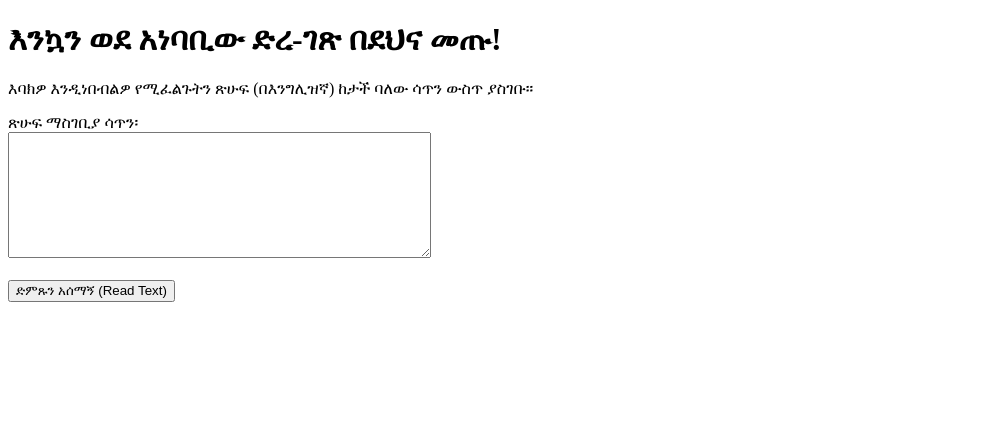
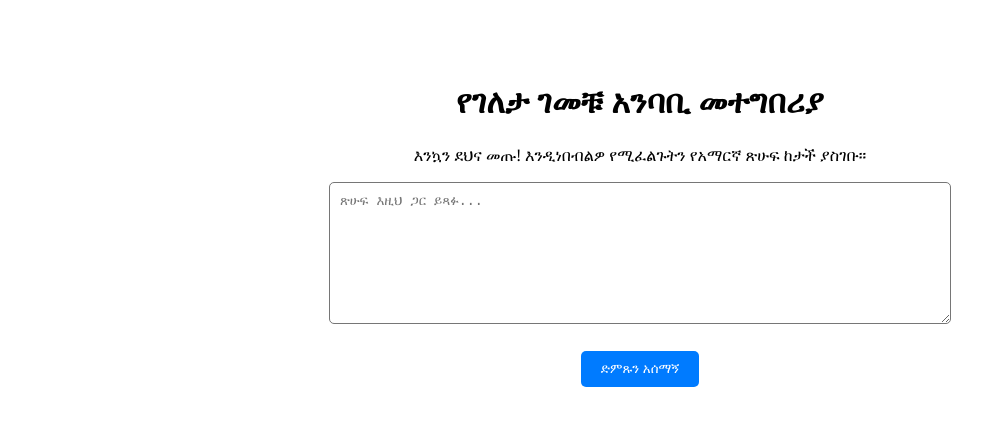
Before and after one commit to tasfayegadisa22-sys/GeletaGemechu-Reader-App-, a Python web app: template templates/index.html in a window 1280 px wide. Shown: the top 436 px of the page, without its empty margins (0-1006 px from the left). Run offline with Jinja, Linux system fonts and the light colour scheme; the template is opened without the code that fills it, so the values that code supplies are empty.

Commit message:
Update index.html

```diff
--- a/templates/index.html
+++ b/templates/index.html
@@ -4,16 +4,19 @@
     <meta charset="UTF-8">
     <meta name="viewport" content="width=device-width, initial-scale=1.0">
     <title>GeletaGemechu Reader App</title>
+    <style>
+        body { font-family: 'Segoe UI', Tahoma, Geneva, Verdana, sans-serif; text-align: center; padding: 50px; }
+        textarea { width: 80%; max-width: 600px; padding: 10px; border-radius: 5px; }
+        button { padding: 10px 20px; background-color: #007bff; color: white; border: none; border-radius: 5px; cursor: pointer; }
+    </style>
 </head>
 <body>
-    <h1>እንኳን ወደ አነባቢው ድረ-ገጽ በደህና መጡ!</h1>
-    <p>እባክዎ እንዲነበብልዎ የሚፈልጉትን ጽሁፍ (በእንግሊዝኛ) ከታች ባለው ሳጥን ውስጥ ያስገቡ።</p>
+    <h1>የገለታ ገመቹ አንባቢ መተግበሪያ</h1>
+    <p>እንኳን ደህና መጡ! እንዲነበብልዎ የሚፈልጉትን የአማርኛ ጽሁፍ ከታች ያስገቡ።</p>
 
-    <form action="/read" method="POST">
-        <label for="text">ጽሁፍ ማስገቢያ ሳጥን፡</label><br>
-        <textarea id="text" name="text" rows="8" cols="50" required></textarea><br><br>
-
-        <button type="submit">ድምጹን አሰማኝ (Read Text)</button>
+<form action="/read" method="POST">
+        <textarea name="text" rows="8" placeholder="ጽሁፍ እዚህ ጋር ይጻፉ..." required></textarea><br><br>
+        <button type="submit">ድምጹን አሰማኝ</button>
     </form>
 </body>
 </html>
```
